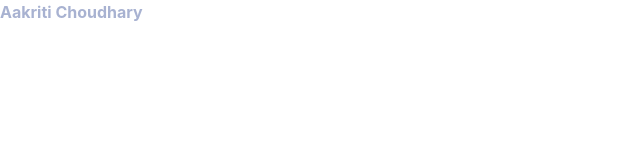
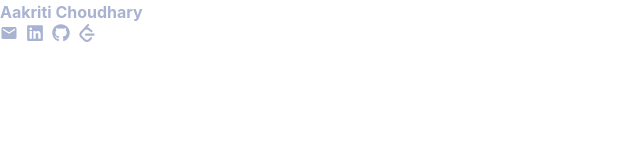
Before and after one commit to aakritichoudhary/aakriti, a React (Vite) app: page / in a window 1280 px wide. Shown: the top 160 px of the page, without its empty margins (0-640 px from the left). Built offline with nearby package versions, Linux system fonts and the light colour scheme.

Commit message:
added Sidebar

```diff
--- a/package.json
+++ b/package.json
@@ -13,6 +13,9 @@
     "@tailwindcss/vite": "^4.2.1",
     "react": "^19.2.0",
     "react-dom": "^19.2.0",
+    "react-icons": "^5.6.0",
+    "react-router-dom": "^7.13.1",
+    "react-router-hash-link": "^2.4.3",
     "tailwindcss": "^4.2.1"
   },
   "devDependencies": {
--- /dev/null
+++ b/src/components/Home.jsx
@@ -0,0 +1,4 @@
+function Home() {
+  return <div>Home</div>
+}
+export default Home
--- a/src/components/NavBar.jsx
+++ b/src/components/NavBar.jsx
@@ -1,9 +1,29 @@
 import Logo from './Logo'
-
+import SideBar from './SideBar'
+// import { HashLink } from 'react-router-hash-link'
 function NavBar() {
   return (
     <div>
-      <Logo />
+      <div>
+        <Logo />
+        {/* <HashLink smooth to="/#home">
+          Home
+        </HashLink>
+        <HashLink smooth to="/#about">
+          About
+        </HashLink>
+        <HashLink smooth to="/#projects">
+          Experience
+        </HashLink>
+        <HashLink smooth to="/#contact">
+          Projects
+        </HashLink> */}
+      </div>
+      <div>
+        <div>
+          <SideBar />
+        </div>
+      </div>
     </div>
   )
 }
--- /dev/null
+++ b/src/components/SideBar.jsx
@@ -0,0 +1,48 @@
+import { MdEmail } from 'react-icons/md'
+import { FaLinkedin } from 'react-icons/fa'
+import { FaGithub } from 'react-icons/fa'
+import { SiLeetcode } from 'react-icons/si'
+function SideBar() {
+  return (
+    <div className="flex flex-row gap-2 items-center">
+      <a to="mailto:aakriti1805@gmail.com" target="_blank">
+        <MdEmail
+          size={18}
+          className="text-light-slate hover:text-green cursor-pointer"
+        />
+      </a>
+      <a
+        href="https://www.linkedin.com/in/aakritichoudhary"
+        target="_blank"
+        rel="noopener noreferrer"
+      >
+        <FaLinkedin
+          size={18}
+          className="text-light-slate  hover:text-green cursor-pointer"
+        />
+      </a>
+      <a
+        href="https://github.com/aakritichoudhary"
+        target="_blank"
+        rel="noopener noreferrer"
+      >
+        <FaGithub
+          size={18}
+          className="text-light-slate  hover:text-green cursor-pointer"
+        />
+      </a>
+      <a
+        href="https://leetcode.com/u/bad_coder01/"
+        target="_blank"
+        rel="noopener noreferrer"
+      >
+        <SiLeetcode
+          size={18}
+          className="text-light-slate  hover:text-green cursor-pointer"
+        />
+      </a>
+    </div>
+  )
+}
+
+export default SideBar
```
Also changed, not shown: 2 other files (tests, documents, lock files or other folders).
